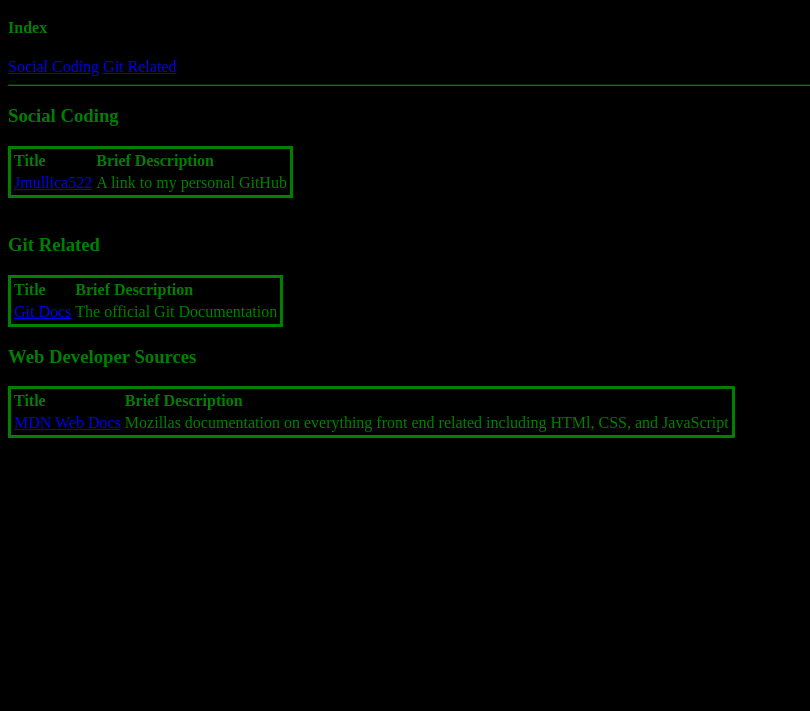
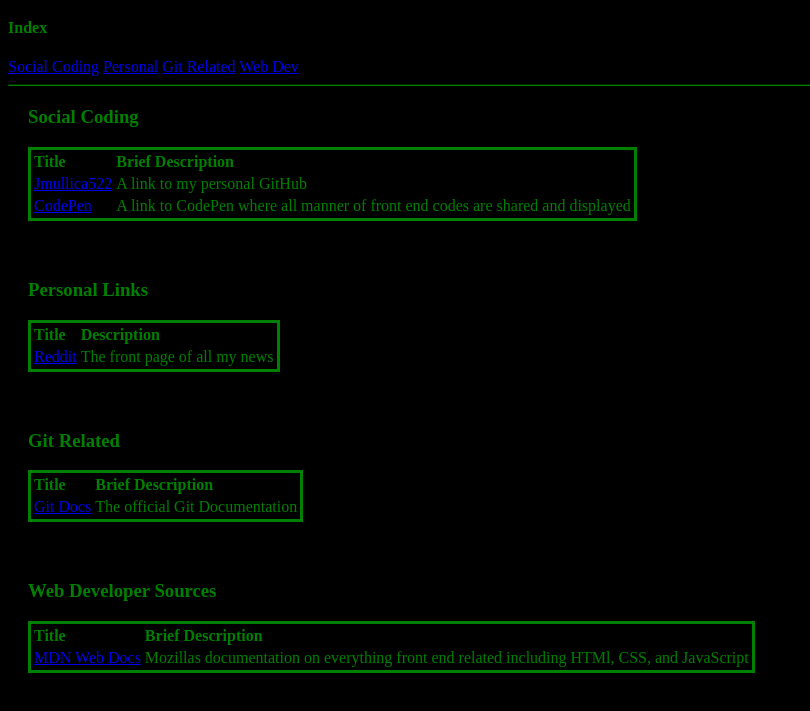
Before and after one commit to Jmullica522/bookMarks, a plain HTML site: page index.html in a window 1280 px wide. Shown: the part 61-772 px from the top of the page, without its empty margins (0-810 px from the left). Drawn offline with Linux system fonts and the light colour scheme.

Commit message:
Added new personal section and one link to populate

```diff
--- a/index.html
+++ b/index.html
@@ -9,7 +9,9 @@
 <div>
 <h4>Index</h4>
   <a href="#socialCode">Social Coding</a>
+  <a href="#personal">Personal</a>
   <a href="#gitStuff">Git Related</a>
+  <a href="#webDev">Web Dev</a>
 </div>
 <hr>
 <div class="linkSection">
@@ -18,17 +20,27 @@
   <TR><TD><b>Title</b>
   <TD><b>Brief Description</b>
   <TR><TD><a href="https://github.com/jmullica522">Jmullica522</a><TD>A link to my personal GitHub
+  <TR><TD><a href="https://codepen.io/hello/">CodePen</a><TD>A link to CodePen where all manner of front end codes are shared and displayed
 </TABLE>
 </div>
 <br>
-<div>
+<div class="linkSection">
+<h3 id="personnal">Personal Links</h3>
+<TABLE class="linkTable">
+  <TR><TD><b>Title</b><TD><b>Description</b>
+  <TR><TD><a href="reddit.com">Reddit</a><TD>The front page of all my news
+</TABLE>
+</div>
+<br>
+<div class="linkSection">
 <h3 id="gitStuff">Git Related</h3>
 <TABLE class="linkTable">
   <TR><TD><b>Title</b><TD><b>Brief Description</b>
   <TR><TD><a href="git-scm.com/doc">Git Docs</a><TD>The official Git Documentation
 </TABLE>
 </div>
-<div>
+<br>
+<div class="linkSection">
 <h3 id="webDev">Web Developer Sources</h3>
 <TABLE class="linkTable">
   <TR><TD><b>Title</b><TD><b>Brief Description</b>
--- a/style.css
+++ b/style.css
@@ -2,12 +2,18 @@ body {
   background-color: black;
   color: green;
 }
+
 hr{
   border-color: green;
 }
+
 .linkTable {
   border-style: solid;
   border-color: green;
   border-size: 10px;
 
 }
+
+.linkSection{
+ margin: 20px;
+}
```
